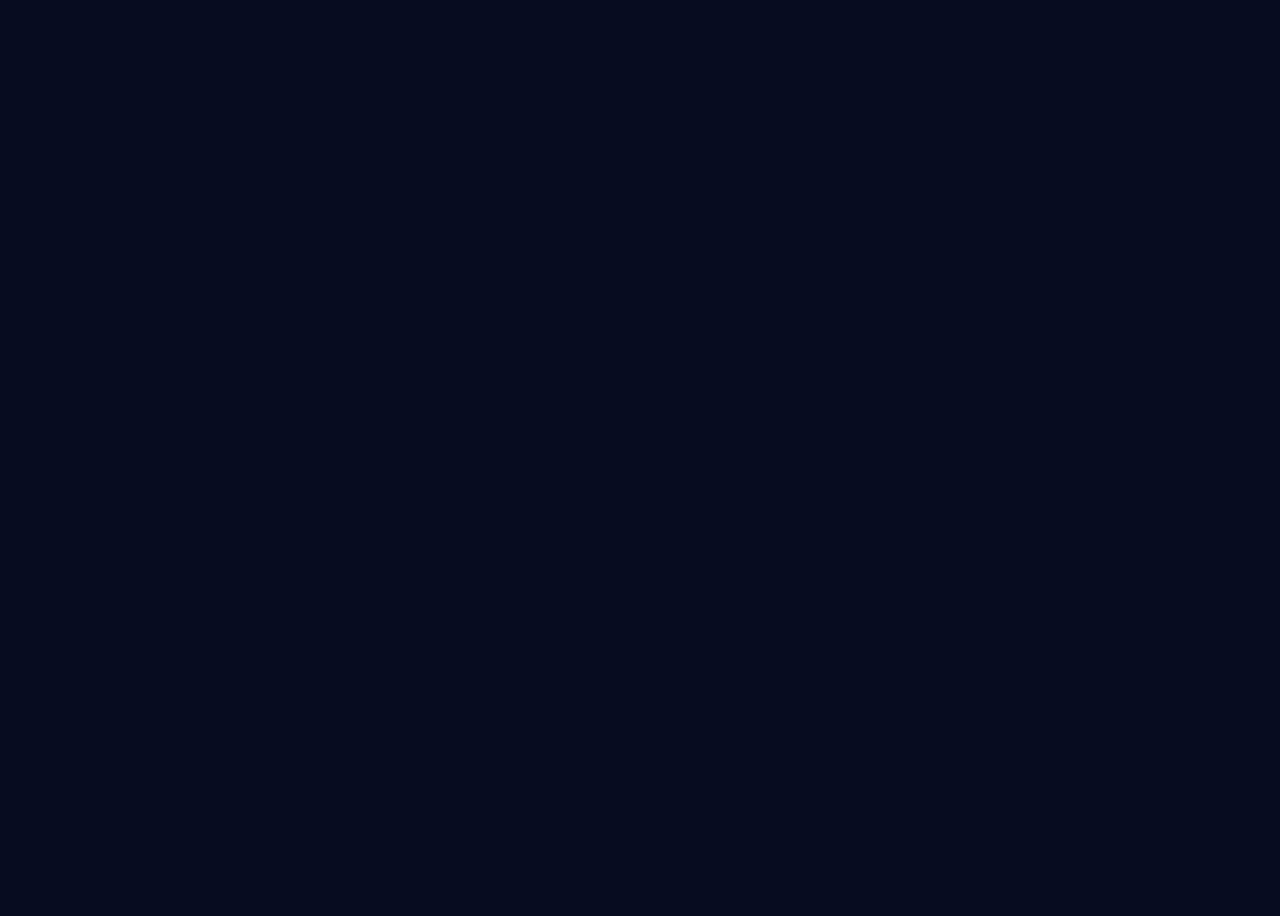
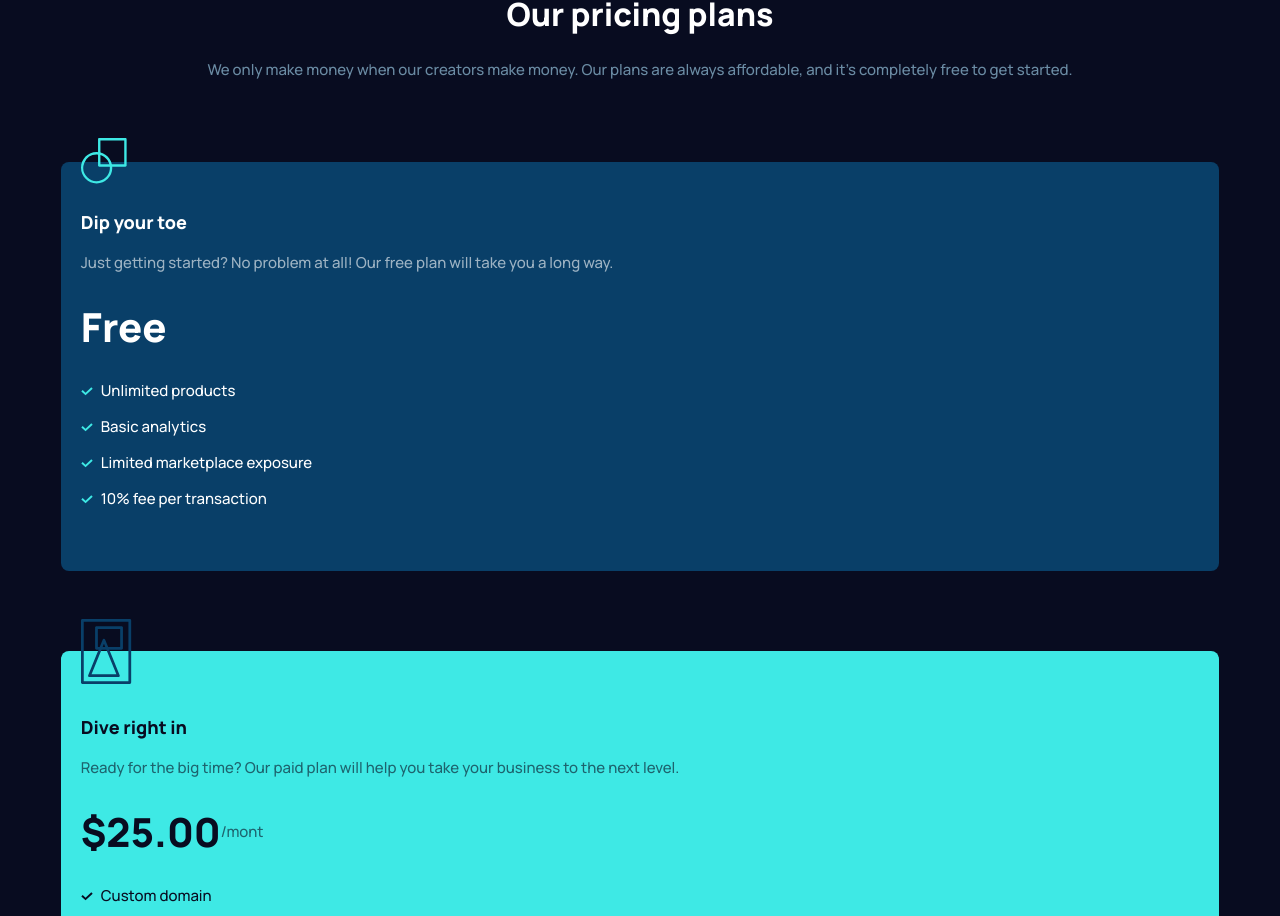
Before and after one commit to Kevin-AC/frontend-mentor-junior, a React (Vite) app in the folder maker-pre-launch-landing-page/: page / in a window 1280 px wide. Shown: the part 1884-2800 px from the top of the page. Before the commit the page ends 1799 px from the top, so only its background shows below. Built offline with nearby package versions, Linux system fonts and the light colour scheme.

Commit message:
feat: add pricing plans components

```diff
--- a/maker-pre-launch-landing-page/src/App.jsx
+++ b/maker-pre-launch-landing-page/src/App.jsx
@@ -1,10 +1,14 @@
 import Header from "./components/Header"
 import MainCard from "./components/MainCard"
+import PlanFree from "./components/PlanFree"
+import PlanPro from "./components/PlanPro"
+import PricingPlans from "./components/PricingPlans"
+
 function App() {
   return (
     <>
       <Header/>
-      <main className="px-4 pt-20 space-y-20">
+      <main className="px-4 pt-20 space-y-20 mb-20">
         <section className="space-y-12">
           <MainCard
             title={"Indulge your passions"}
@@ -27,6 +31,10 @@ function App() {
             img={"src/assets/illustration-work-anywhere.svg"}
           />
         </section>
+        <PricingPlans>
+          <PlanFree/>
+          <PlanPro/>
+        </PricingPlans>
       </main>
     </>
 
--- /dev/null
+++ b/maker-pre-launch-landing-page/src/components/PlanFree.jsx
@@ -0,0 +1,39 @@
+export default function PlanFree() {
+    return (
+        <article className="bg-Blue-800  w-full h-102.25 space-y-6 rounded-lg px-5 pt-12 pb-8 relative">
+            <img className="absolute -mt-18" src="src/assets/icon-free.svg" alt="icon-free" />
+            <div className="space-y-4">
+                <h2 className="Text-Preset-4 text-Neutral-0">Dip your toe</h2>
+                <p className="Text-Preset-5 text-Neutral-0 opacity-60">Just getting started? No problem at all! Our free plan will take you a long way.</p>
+            </div>
+            <h3 className="Text-Preset-2 text-Neutral-0">Free</h3>
+            <ul className="text-Neutral-0 Text-Preset-5 space-y-3">
+                <li className="flex items-center space-x-2">
+                    <svg className="fill-current text-Cyan  w-3 h-3" viewBox="0 0 12 9">
+                        <path d="M10.319.768l1.363 1.464-7.128 6.634L.319 4.924 1.682 3.46l2.871 2.674z" />
+                    </svg>
+                    <p>Unlimited products</p>
+                </li>
+                <li className="flex items-center space-x-2">
+                    <svg className="fill-current text-Cyan w-3 h-3" viewBox="0 0 12 9">
+                        <path d="M10.319.768l1.363 1.464-7.128 6.634L.319 4.924 1.682 3.46l2.871 2.674z" />
+                    </svg>
+                    <p>Basic analytics</p>
+                </li>
+                <li className="flex items-center space-x-2">
+                    <svg className="fill-current text-Cyan w-3 h-3" viewBox="0 0 12 9">
+                        <path d="M10.319.768l1.363 1.464-7.128 6.634L.319 4.924 1.682 3.46l2.871 2.674z" />
+                    </svg>
+                    <p>Limited marketplace exposure</p>
+                </li>
+                <li className="flex items-center space-x-2">
+                    <svg className="fill-current text-Cyan w-3 h-3" viewBox="0 0 12 9">
+                        <path d="M10.319.768l1.363 1.464-7.128 6.634L.319 4.924 1.682 3.46l2.871 2.674z" />
+                    </svg>
+                    <p>10% fee per transaction</p>
+                </li>
+            </ul>
+
+        </article>
+    )
+}
--- /dev/null
+++ b/maker-pre-launch-landing-page/src/components/PlanPro.jsx
@@ -0,0 +1,39 @@
+export default function PlanPro() {
+    return (
+        <article className="bg-Cyan  w-full h-111.25 space-y-6 rounded-lg px-5 pt-16 pb-8 relative">
+            <img className="absolute -mt-24" src="src/assets/icon-paid.svg" alt="icon-free" />
+            <div className="space-y-4">
+                <h2 className="Text-Preset-4 text-Neutral-900">Dive right in</h2>
+                <p className="Text-Preset-5 text-Neutral-900 opacity-60">Ready for the big time? Our paid plan will help you take your business to the next level.</p>
+            </div>
+            <h3 className="Text-Preset-2 text-Neutral-900 flex items-center">$25.00<span className="Text-Preset-5 text-Neutral-900 opacity-60">/mont</span></h3>
+            <ul className="text-Neutral-900 Text-Preset-5 space-y-3">
+                <li className="flex items-center space-x-2 ">
+                    <svg className="fill-current w-3 h-3" viewBox="0 0 12 9">
+                        <path d="M10.319.768l1.363 1.464-7.128 6.634L.319 4.924 1.682 3.46l2.871 2.674z" />
+                    </svg>
+                    <p>Custom domain</p>
+                </li>
+                <li className="flex items-center space-x-2">
+                    <svg className="fill-current w-3 h-3" viewBox="0 0 12 9">
+                        <path d="M10.319.768l1.363 1.464-7.128 6.634L.319 4.924 1.682 3.46l2.871 2.674z" />
+                    </svg>
+                    <p>Advanced analytics and reports</p>
+                </li>
+                <li className="flex items-center space-x-2">
+                    <svg className="fill-current w-3 h-3" viewBox="0 0 12 9">
+                        <path d="M10.319.768l1.363 1.464-7.128 6.634L.319 4.924 1.682 3.46l2.871 2.674z" />
+                    </svg>
+                    <p>High marketplace visibility</p>
+                </li>
+                <li className="flex items-center space-x-2">
+                    <svg className="fill-current w-3 h-3" viewBox="0 0 12 9">
+                        <path d="M10.319.768l1.363 1.464-7.128 6.634L.319 4.924 1.682 3.46l2.871 2.674z" />
+                    </svg>
+                    <p>5% fee per transaction</p>
+                </li>
+            </ul>
+
+        </article>
+    )
+}
--- /dev/null
+++ b/maker-pre-launch-landing-page/src/components/PricingPlans.jsx
@@ -0,0 +1,16 @@
+
+export default function PricingPlans({children}){
+    return (
+        <section className="space-y-20">
+            <div className="space-y-6 text-center">
+                <h2 className="Text-Preset-1-Mobile text-Neutral-0">Our pricing plans</h2>
+                <p className="Text-Preset-5 text-Blue-Gray-500">We only make money when our creators make money.
+                    Our plans are always affordable, and it’s completely free to get started.</p>
+            </div>
+            <div className="space-y-20">
+                {children}
+
+            </div>
+        </section>
+    )
+}
--- a/maker-pre-launch-landing-page/src/index.css
+++ b/maker-pre-launch-landing-page/src/index.css
@@ -2,7 +2,7 @@
 
 @theme{
     --color-Neutral-900:#080C20 ;
-    --color-Neutral-400:##777F98;
+    --color-Neutral-400:#777F98;
     --color-Neutral-0:#FFFFFF;
     --color-Cyan:#3EE9E5;
     --color-Red-400:#FF2965;
```
Also changed, not shown: maker-pre-launch-landing-page/src/assets/icon-check.svg.
